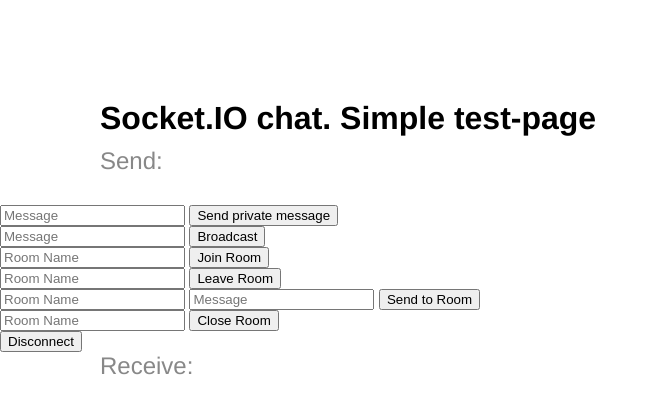
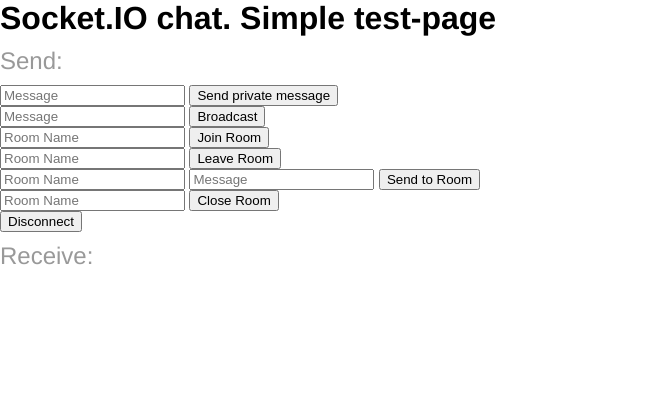
Before and after one commit to MaxOvcharov/aiohttp_chat, a Python web app: template chat/templates/app.html in a window 1280 px wide. Shown: the top 414 px of the page, without its empty margins (0-658 px from the left). Run offline with Jinja, Linux system fonts and the light colour scheme; the template is opened without the code that fills it, so the values that code supplies are empty; some libraries are stand-ins or nearby versions.

Commit message:
css file fixed

```diff
--- a/chat/static/style.css
+++ b/chat/static/style.css
@@ -1,4 +1,4 @@
 body { margin: 0; padding: 0; font-family: Helvetica Neue; }
-h1 { margin: 100px 100px 10px; }
-h2 { color: #888; margin: 0 100px 30px; font-weight: normal; }
+h1 { margin: 0px 0px 10px; }
+h2 { color: #999; margin: 10px 0px 10px; font-weight: normal; }
 #latency { color: red; }
```
